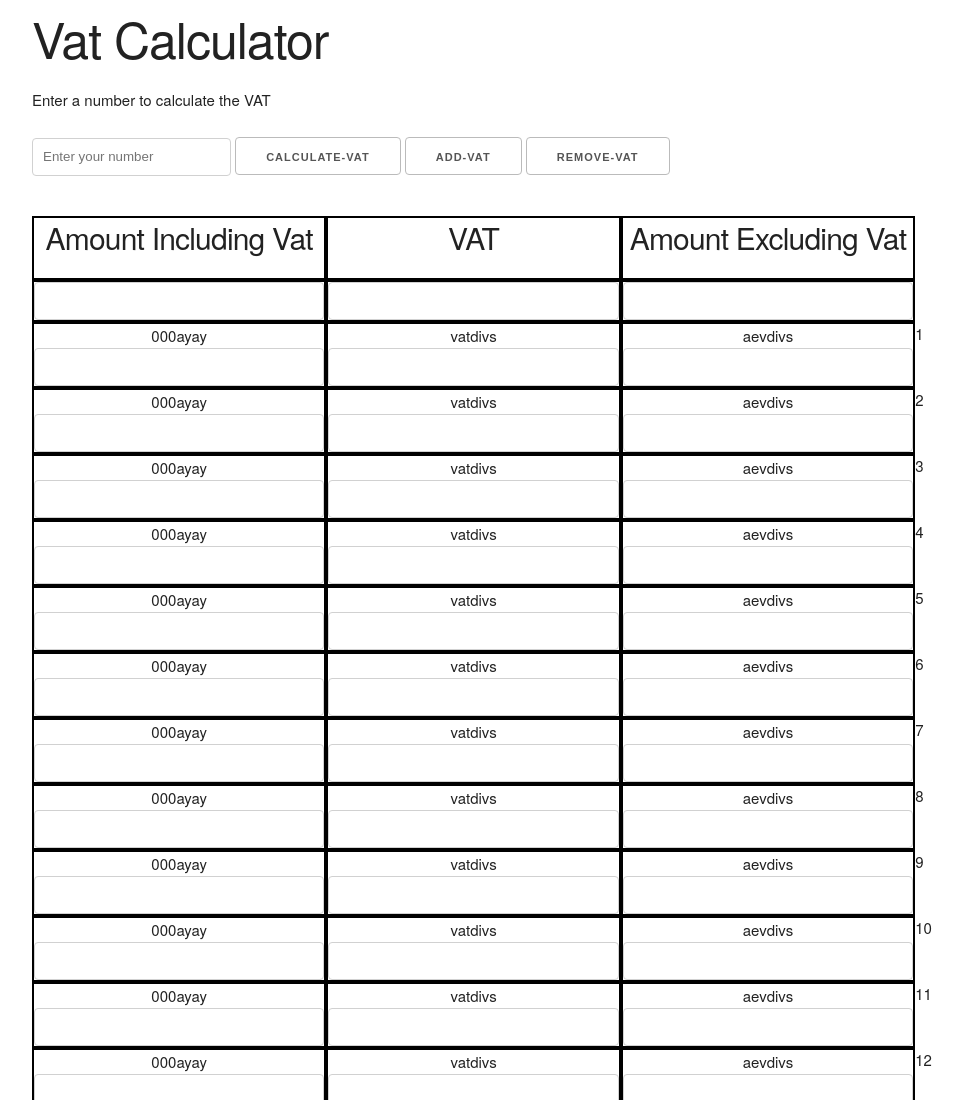
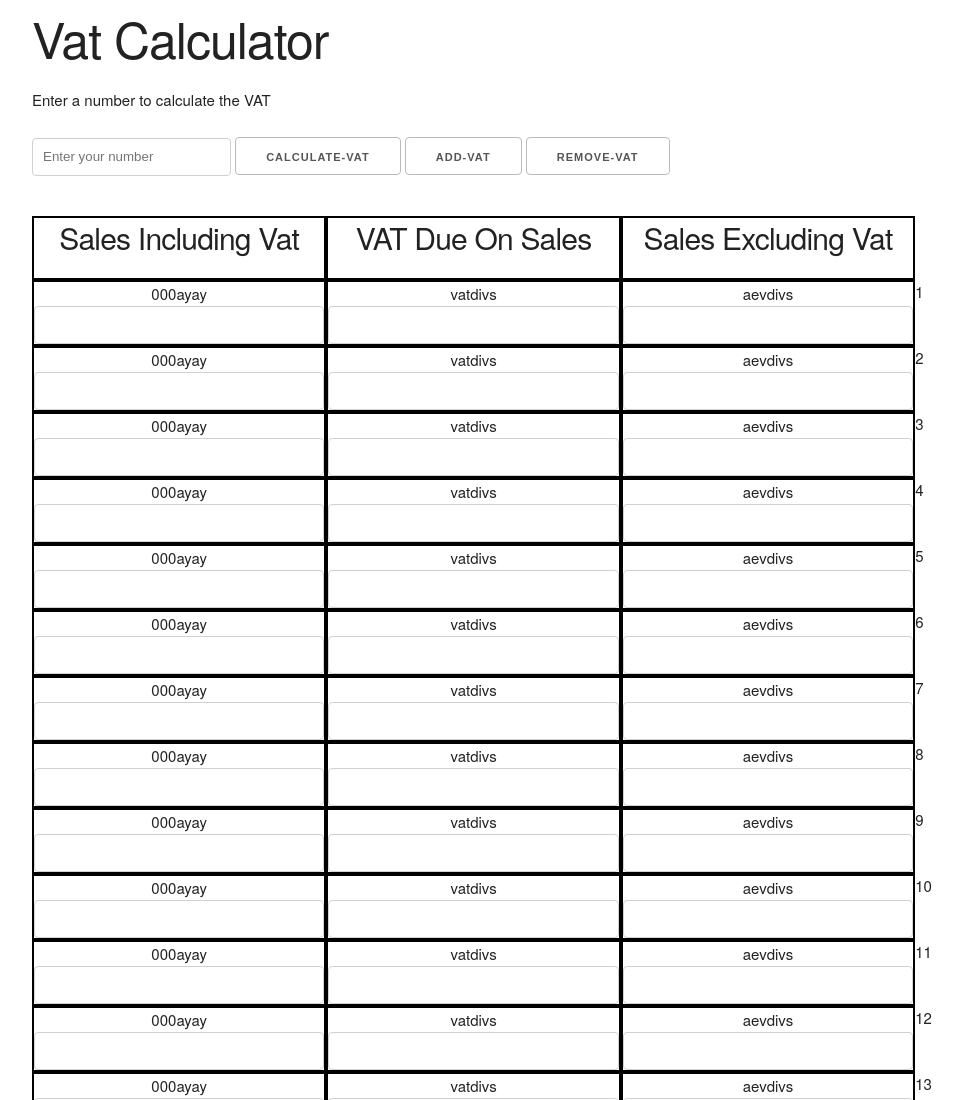
Before and after one commit to Bilal-Nadeem-Ahmed/vat-calculator, a plain HTML site: page index.html in a window 1280 px wide. Shown: the top 1100 px of the page, without its empty margins (128-1082 px from the left). Drawn offline with nearby package versions, Linux system fonts and the light colour scheme.

Commit message:
Update index.html

```diff
--- a/index.html
+++ b/index.html
@@ -28,12 +28,16 @@
       <!--headings-->
       <div class="row">
         <div class="one-third column">
-          <h4>Amount Including Vat</h4>
+          <h4>Sales Including Vat</h4>
         </div>
-        <div class="one-third column"><h4>VAT</h4></div>
-        <div class="one-third column"><h4>Amount Excluding Vat</h4></div>
+        <div class="one-third column"><h4>VAT Due On Sales</h4></div>
+        <div class="one-third column"><h4>Sales Excluding Vat</h4></div>
       </div>
-      <div class="js-html-container">
+      <div class="js-html-container"></div>
+      <div class="js-html-container-2"></div>
+      <div class="js-html-container-3"></div>
+
+      <!--
       <div class="row">
         <div class="one-third column">
           <input class="input-size sn1" id="" type="number" />
@@ -45,8 +49,11 @@
           <input class="input-size aev1" type="number" disabled />
         </div>
       </div>
-      </div>
+      -->
+
       <input type="submit" value="calculate" id="calculate" />
+
+      <div class="return-message1"><p class="final-message"></p></div>
     </div>
 
     <script src="app.js"></script>
```
Lines whose indentation alone changed are shown as unchanged.
